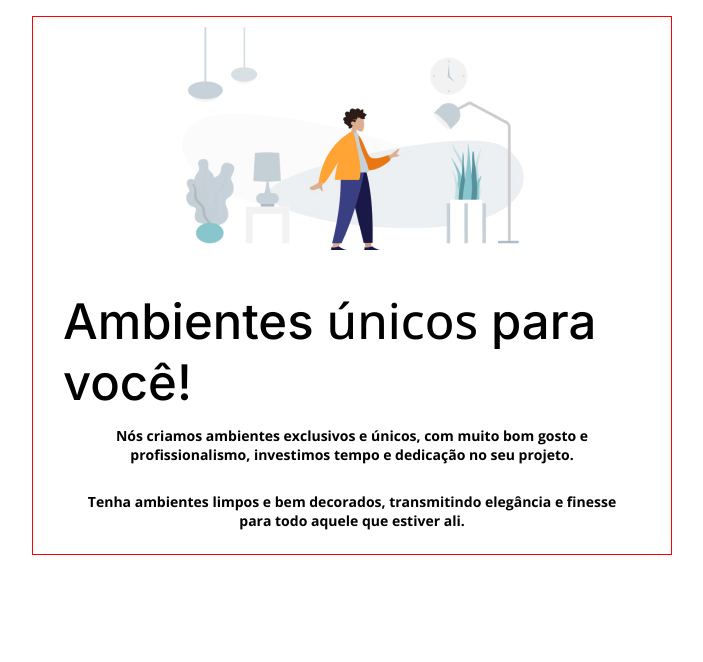
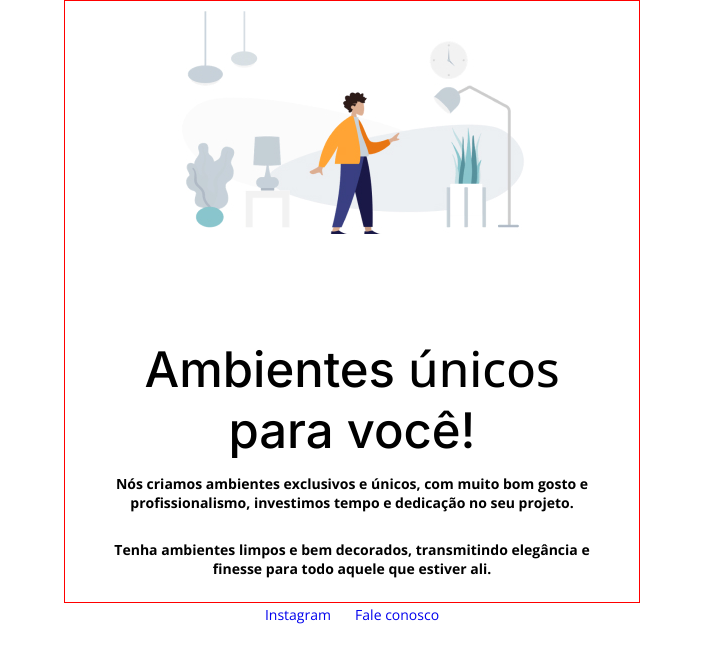
Before and after one commit to Luizmachado2001/projeto-moveis, a plain HTML site: page index.html in a window 1280 px wide. Shown: the whole page, without its empty margins (288-991 px from the left). Drawn offline with nearby package versions, Linux system fonts and the light colour scheme.

Commit message:
funcionando

```diff
--- a/estilo/style.css
+++ b/estilo/style.css
@@ -8,10 +8,6 @@
     font-family: "Open Sans";
 }
 
-section{
-    margin-bottom: 1rem;
-    margin-top: 1rem;
-}
 
 .container {
     display: flex;
@@ -19,7 +15,7 @@ section{
     justify-content: center;
     align-items: center;
     padding: 10px 30px;
-    width: 50%;
+    width: 45%;
     margin: 0 auto;
     border: 1px solid red;
 }
@@ -28,6 +24,7 @@ section{
     font-family: 'Inter';
     font-size: 49px;
     font-weight: 500;
+    text-align: center;
 }
 
 .p{
@@ -39,8 +36,18 @@ section{
 }
 
 .container-conteudo{
-    margin-bottom: 2rem;
+    margin: 0;
+    margin-bottom: 6rem;
 }
 
-.container-filho{
+footer {
+    font-family: "Open Sans";
+    display: flex;
+    justify-content: center;
 }
+
+.container-footer .a {
+    text-decoration: none;
+    font-size: 14px;
+    padding: 10px;
+}
--- a/index.html
+++ b/index.html
@@ -35,6 +35,12 @@
             </div>
         </section>
     </main>
+    <footer>
+        <div class="container-footer">
+            <a href="#" class="a">Instagram</a>
+            <a href="#" class="a">Fale conosco</a>
+        </div>
+    </footer>
 </body>
 
 </html>
```
